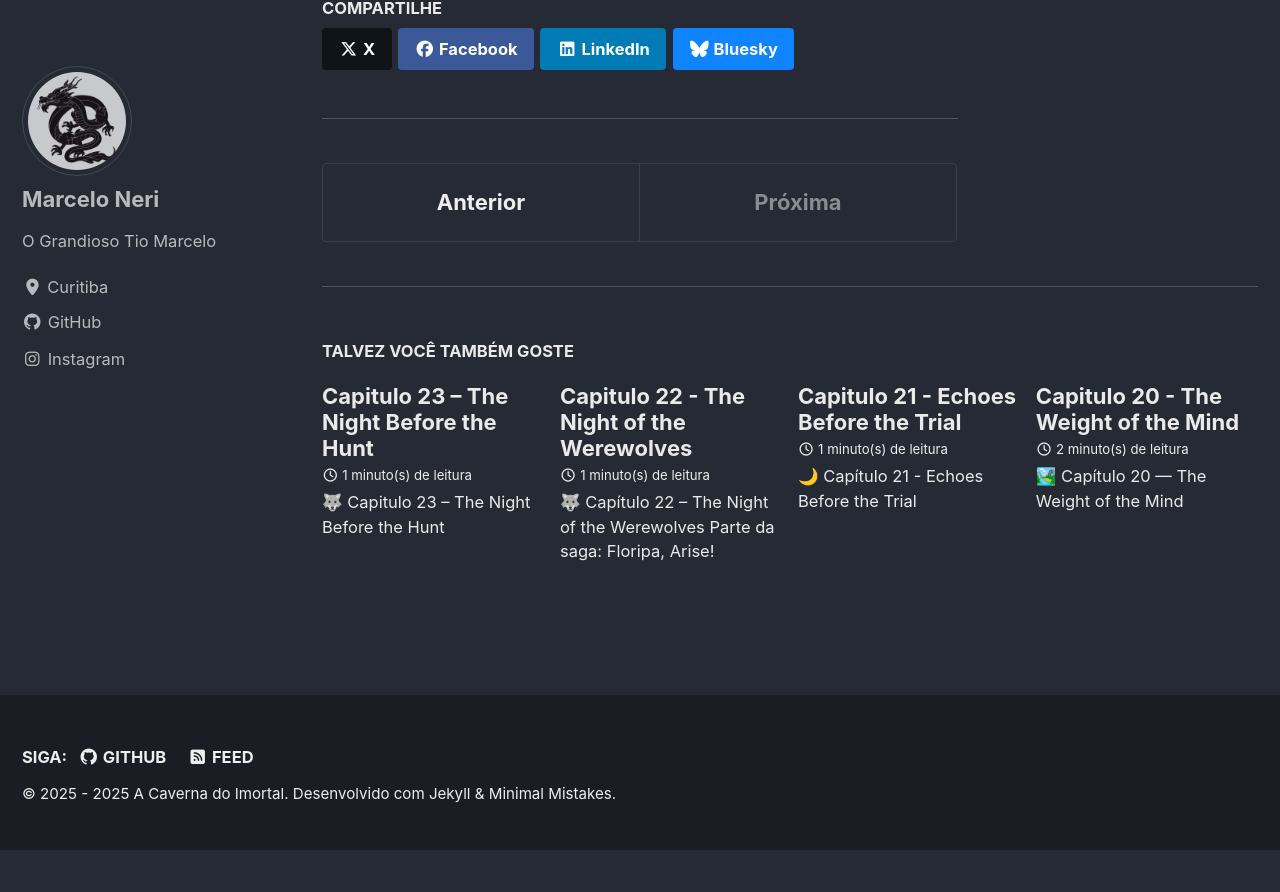
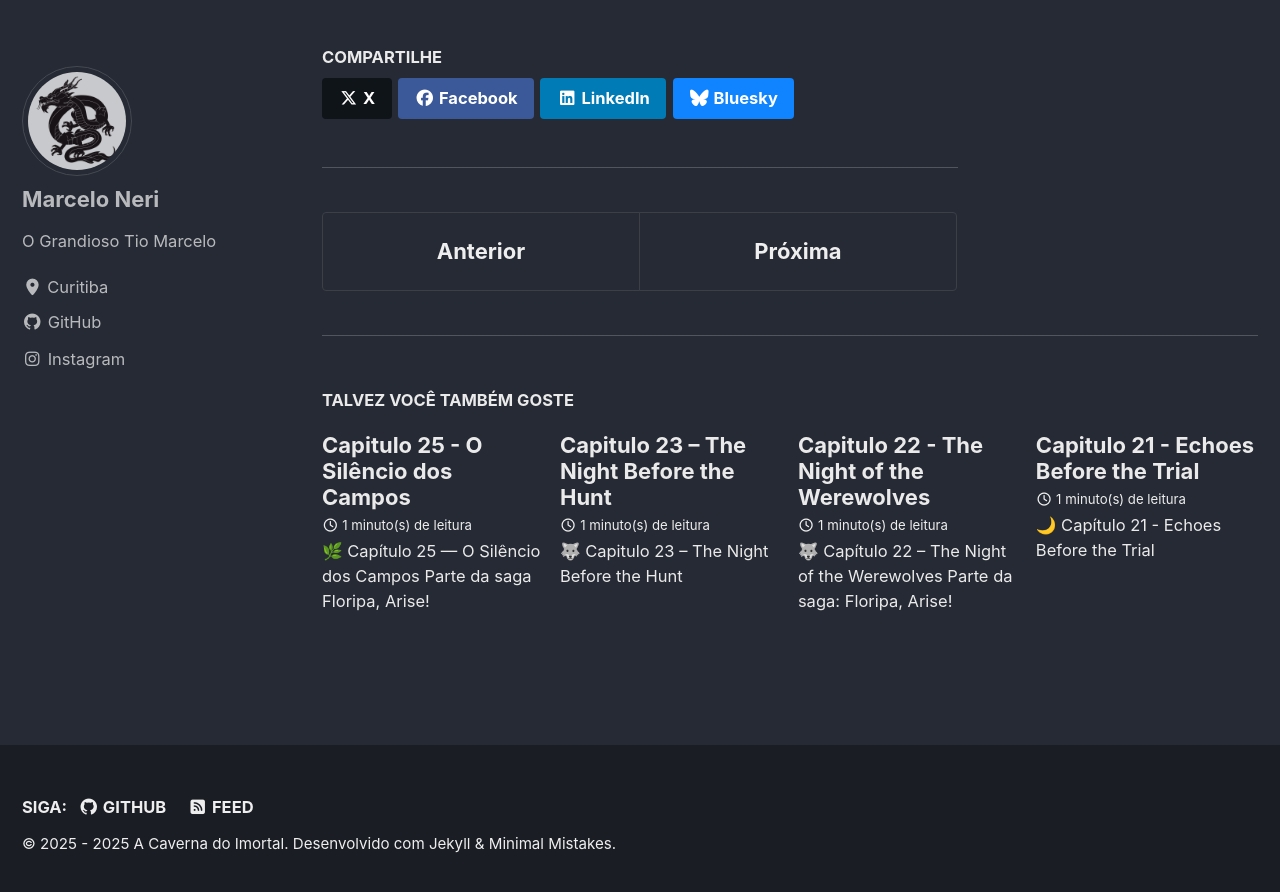
Before and after one commit to nerimarcelo/nerimarcelo.github.io, a Jekyll site: the page built from _posts/2025-08-10-Capitulo_24_-_A_Batalha_do_Pequeno_Principe.md, in a window 1280 px wide and 900 px high, scrolled down 3302 px. Shown: the top 892 px of the window. Built offline with Jekyll 4.4.1, drawn with Linux system fonts in a browser that asks for light colours; cached includes are drawn as plain includes; before the commit the page ends 4152 px from its top, so only the background shows below that; some of the changed lines change nothing that is shown; some of the changed text lies outside the part shown.

Commit message:
fix: capitulo 25

```diff
--- a/_posts/2025-08-10-Capitulo_24_-_A_Batalha_do_Pequeno_Principe.md
+++ b/_posts/2025-08-10-Capitulo_24_-_A_Batalha_do_Pequeno_Principe.md
@@ -2,7 +2,7 @@
 title: Capitulo 24 - A Batalha do Pequeno Principe
 date: 2025-08-10
 ---
-🐉 Capitulo 24 — A Batalha do Pequeno Principe
+# ⚔️ Capitulo 24 — A Batalha do Pequeno Principe
 > Parte da saga Floripa, Arise!
 
 Ainda com a lua vigiando os céus e o frio cravando lâminas invisíveis às seis da manhã, o Dragão deixou o calor do Templo das Sombras para mais uma caçada.
--- /dev/null
+++ b/_posts/2025-08-12-Capitulo_25_-_O_Silenciodos_Campos.md
@@ -0,0 +1,36 @@
+---
+title: Capitulo 25 - O Silêncio dos Campos
+date: 2025-08-12
+---
+
+# 🌿 Capítulo 25 — O Silêncio dos Campos
+> Parte da saga Floripa, Arise!
+
+Faltando poucos dias para o combate final, e ainda descansando do teste do domingo, o Imortal saiu para preservar sua força.
+O destino: **os Campos Botânicos**, sob o sol do meio-dia.
+
+Foram 10 km de jornada leve, passadas tranquilas que subiam colinas com serenidade e desciam com segurança.
+Nenhuma pressa, nenhuma chama — apenas o trote que mantém o corpo pronto e a mente focada.
+
+Enquanto corria, refletia sobre o dia da prova, sobre cada quilômetro já percorrido, e sobre o impacto dessa trajetória.
+No último domingo, um recorde quebrado: **30 segundos a menos nos 10km**.
+A motivação cresceu, assim como o tempo dedicado a este ciclo de preparo.
+
+O relógio não para.
+**Faltam 2 semanas para o combate derradeiro.**
+
+---
+
+## 📈 Detalhes do Treino
+
+| Métrica            | Valor                                                                                 |
+| ------------------ | ------------------------------------------------------------------------------------- |
+| Volume total       | 10,01 km                                                                              |
+| Divisões           | 10km Trote                                                                            |
+| Pace médio geral   | 5:45/km                                                                               |
+| Pace alvo por tiro | 6:00/km                                                                               |
+| Sensação física    | Dor leve nas canelas, frio                                                            |
+| Sensação mental    | Tranquilo                                                                             |
+| Clima              | Limpo, 14ºC                                                                           |
+| Strava             | [416A - Floripa, Arise! - Capitulo 25](https://www.strava.com/activities/15434190926) |
+| Tenis              | Asics Nimbus 25                                                                       |
```
